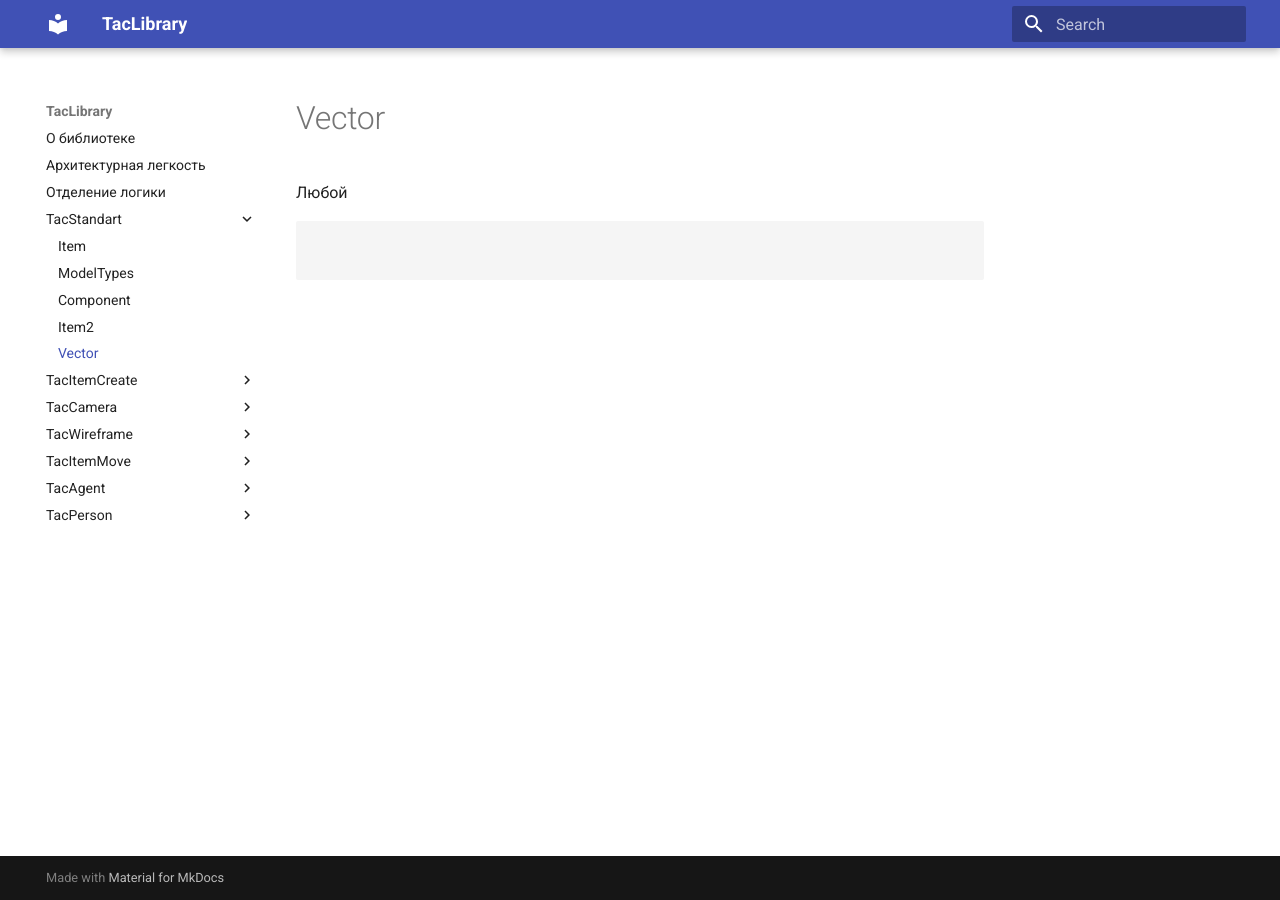
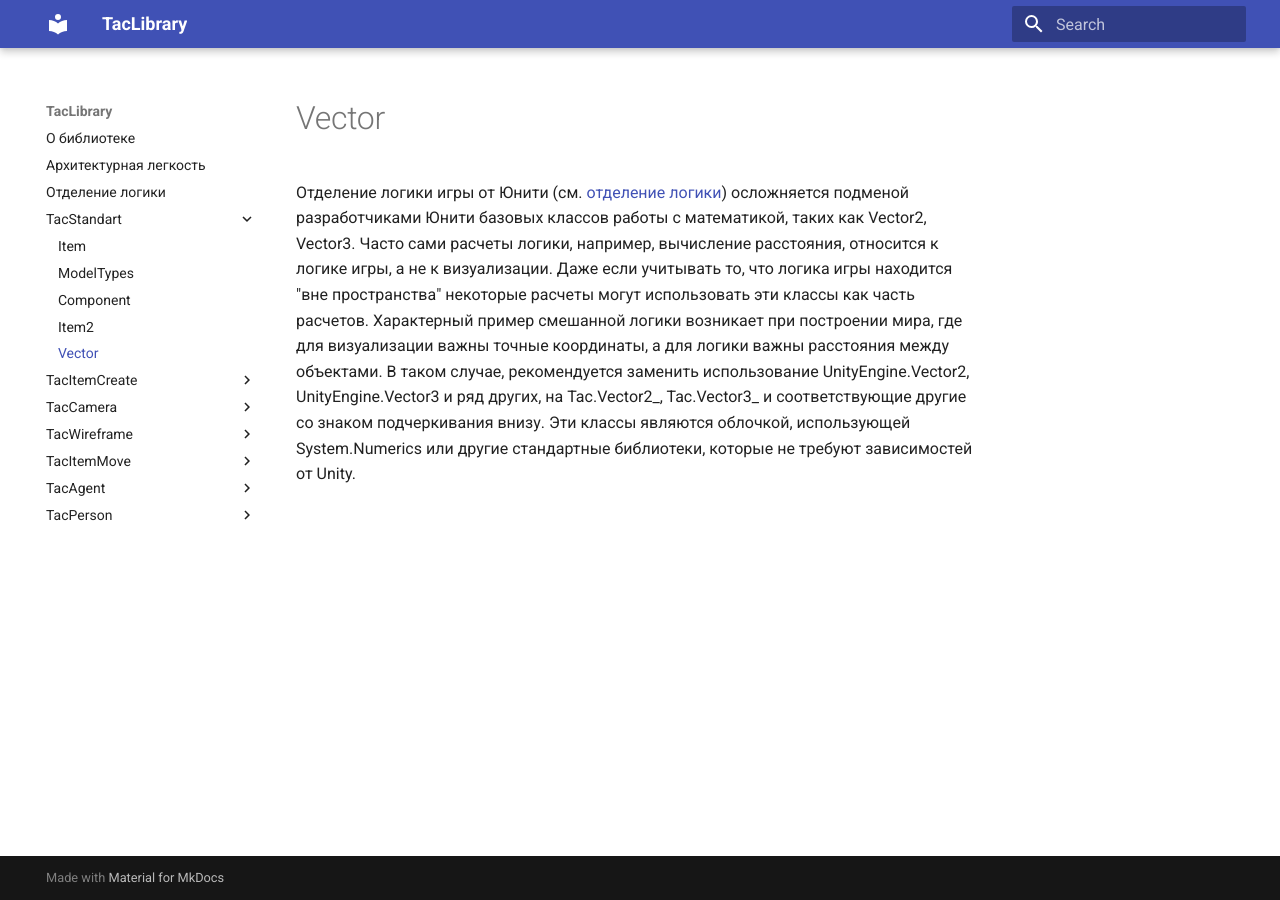
Before and after one commit to tac1402/TacBattleAI, an MkDocs documentation site: the page built from docs/TacStandart/Vector.md, in a window 1280 px wide. Built offline with MkDocs 1.6.1 and Material for MkDocs 9.7.7, drawn with Linux system fonts in a browser that asks for light colours.

Commit message:
Update Vector.md

````diff
--- a/docs/TacStandart/Vector.md
+++ b/docs/TacStandart/Vector.md
@@ -2,9 +2,4 @@
 title: Vector
 ---
 
-Любой
-
-```csharp
-
-
-```
+Отделение логики игры от Юнити (см. [отделение логики](separation.md)) осложняется подменой разработчиками Юнити базовых классов работы с математикой, таких как Vector2, Vector3. Часто сами расчеты логики, например, вычисление расстояния, относится к логике игры, а не к визуализации. Даже если учитывать то, что логика игры находится "вне пространства" некоторые расчеты могут использовать эти классы как часть расчетов. Характерный пример смешанной логики возникает при построении мира, где для визуализации важны точные координаты, а для логики важны расстояния между объектами. В таком случае, рекомендуется заменить использование UnityEngine.Vector2, UnityEngine.Vector3 и ряд других, на Tac.Vector2_, Tac.Vector3_ и соответствующие другие со знаком подчеркивания внизу. Эти классы являются облочкой, использующей System.Numerics или другие стандартные библиотеки, которые не требуют зависимостей от Unity.
````
